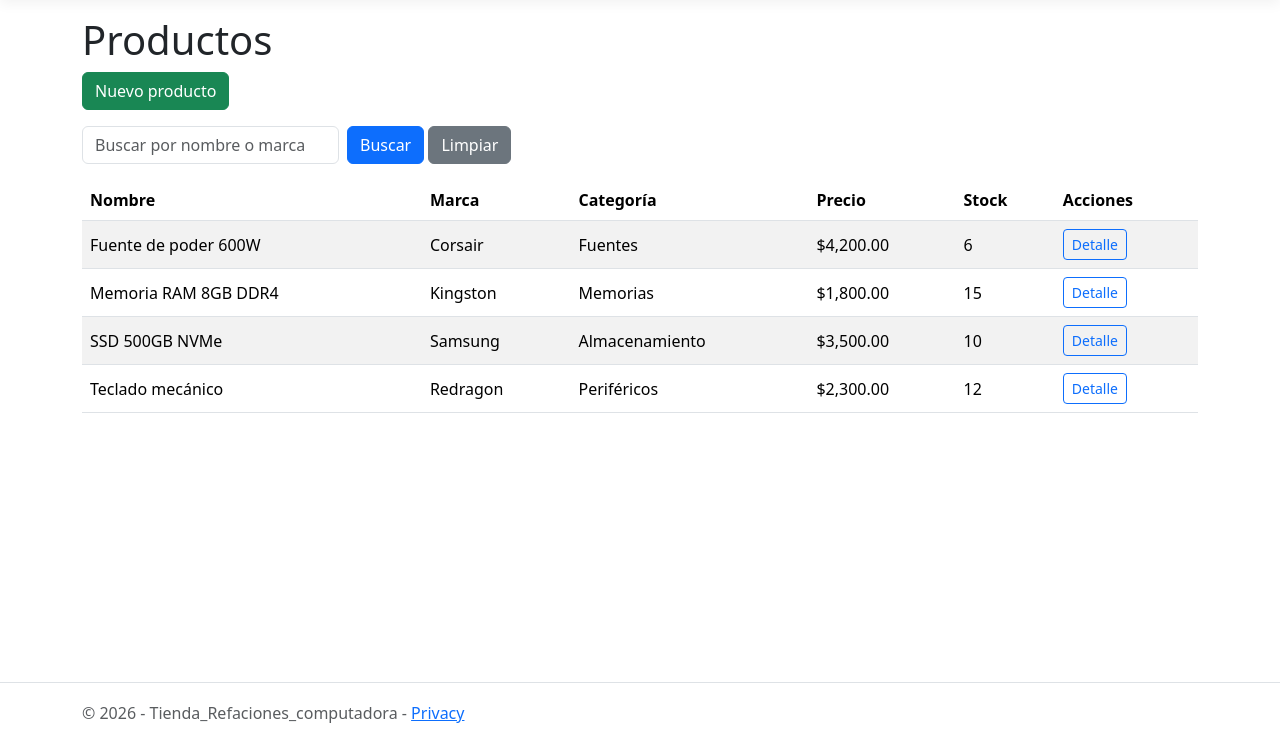
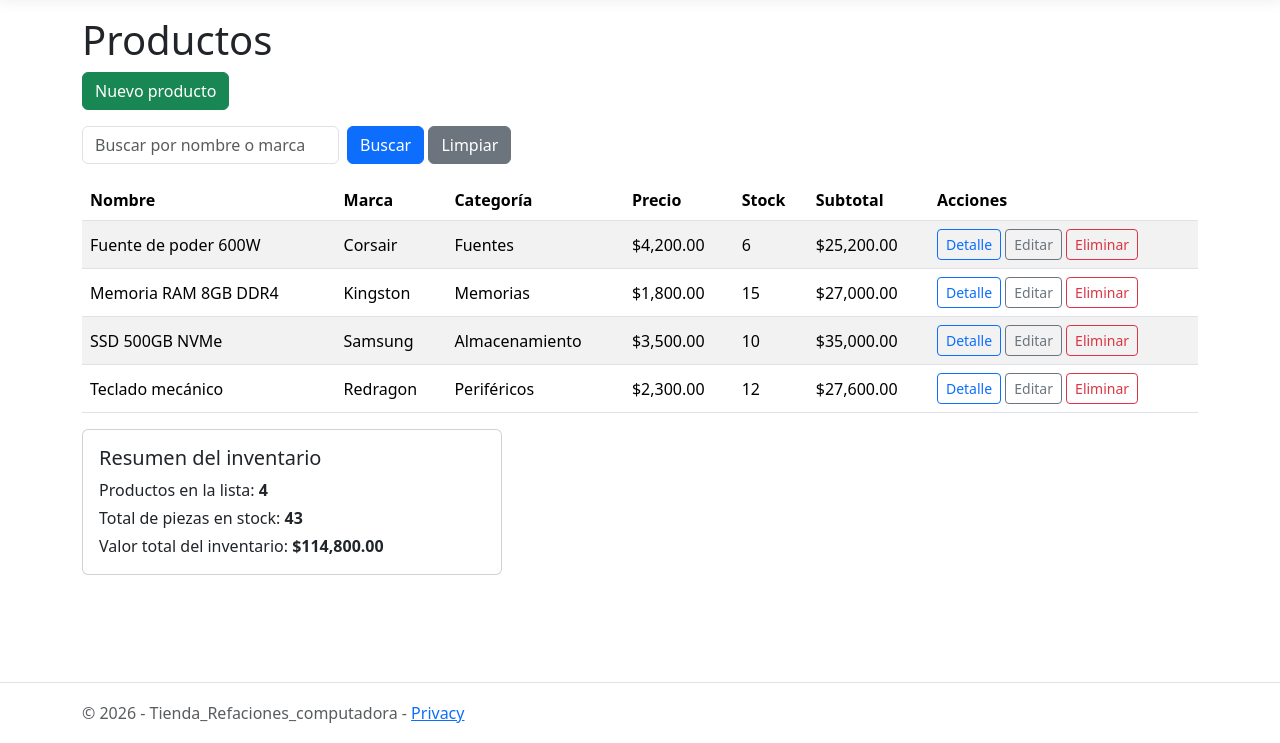
Before and after one commit to PedroL2022/TRC, an ASP.NET Core app: page /Productos in a window 1280 px wide. Shown: the part 57-800 px from the top of the page. Run offline with ASP.NET Core 8, Linux system fonts and the light colour scheme; data comes from the database, SQL or seed files in the repository; style sheets or scripts are compiled from the project's sources.

Commit message:
Agrega botones Editar y Eliminar y resumen del inventario

```diff
--- a/Tienda_Refaciones_computadora/Views/Productos/Index.cshtml
+++ b/Tienda_Refaciones_computadora/Views/Productos/Index.cshtml
@@ -2,6 +2,8 @@
 
 @{
     ViewData["Title"] = "Productos";
+    var totalPiezas = Model.Sum(p => p.Stock);
+    var valorTotal = Model.Sum(p => p.Precio * p.Stock);
 }
 
 <h1>Productos</h1>
@@ -37,6 +39,7 @@ else
                 <th>Categoría</th>
                 <th>Precio</th>
                 <th>Stock</th>
+                <th>Subtotal</th>
                 <th>Acciones</th>
             </tr>
         </thead>
@@ -49,11 +52,23 @@ else
                     <td>@item.Categoria?.Nombre</td>
                     <td>$@item.Precio.ToString("N2")</td>
                     <td>@item.Stock</td>
+                    <td>$@((item.Precio * item.Stock).ToString("N2"))</td>
                     <td>
                         <a asp-action="Details" asp-route-id="@item.Id" class="btn btn-sm btn-outline-primary">Detalle</a>
+                        <a asp-action="Edit" asp-route-id="@item.Id" class="btn btn-sm btn-outline-secondary">Editar</a>
+                        <a asp-action="Delete" asp-route-id="@item.Id" class="btn btn-sm btn-outline-danger">Eliminar</a>
                     </td>
                 </tr>
             }
         </tbody>
     </table>
+
+    <div class="card mt-3" style="max-width: 420px;">
+        <div class="card-body">
+            <h5 class="card-title">Resumen del inventario</h5>
+            <p class="mb-1">Productos en la lista: <strong>@Model.Count()</strong></p>
+            <p class="mb-1">Total de piezas en stock: <strong>@totalPiezas</strong></p>
+            <p class="mb-0">Valor total del inventario: <strong>$@valorTotal.ToString("N2")</strong></p>
+        </div>
+    </div>
 }
```
